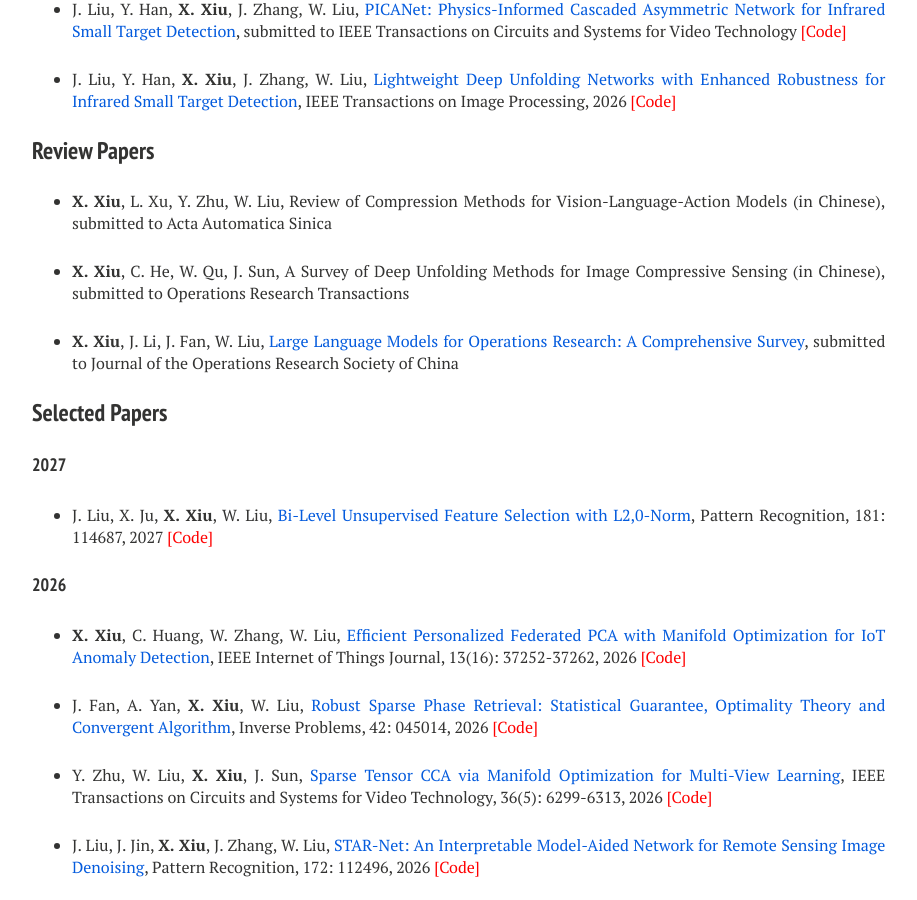
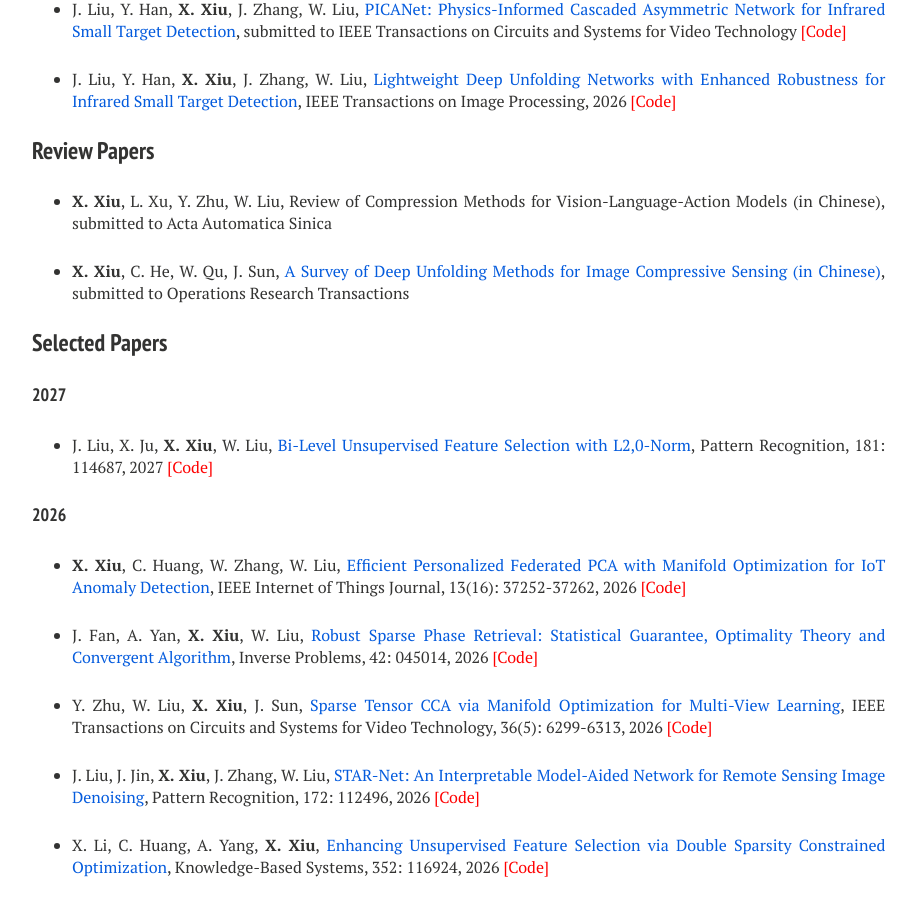
Before and after one commit to xianchaoxiu/xianchaoxiu.github.io, a Jekyll site: the page built from publications/index.md, in a window 1280 px wide and 900 px high, scrolled down 388 px. Shown: the whole window, without its empty margins (288-1205 px from the left). Built offline with Jekyll 4.4.1, drawn with Linux system fonts in a browser that asks for light colours; nearby versions of some CDN libraries.

Commit message:
Update index.md

```diff
--- a/publications/index.md
+++ b/publications/index.md
@@ -25,10 +25,7 @@ share: false
 
 * <b>X. Xiu</b>, L. Xu, Y. Zhu, W. Liu, Review of Compression Methods for Vision-Language-Action Models (in Chinese),  submitted to Acta Automatica Sinica
 
-* <b>X. Xiu</b>, C. He, W. Qu, J. Sun, A Survey of Deep Unfolding Methods for Image Compressive Sensing (in Chinese),  submitted to  Operations Research Transactions
-
-* <b>X. Xiu</b>, J. Li, J. Fan, W. Liu, <a href="https://arxiv.org/abs/2605.20849" class="textlink" target="_blank">Large Language Models for Operations Research: A Comprehensive Survey</a>,  submitted to  Journal of the Operations Research Society of China
-
+* <b>X. Xiu</b>, C. He, W. Qu, J. Sun, <a href="../2026-ORT.pdf" class="textlink" target="_blank"> A Survey of Deep Unfolding Methods for Image Compressive Sensing (in Chinese)</a>,  submitted to Operations Research Transactions
 
 
 ### Selected Papers
```
